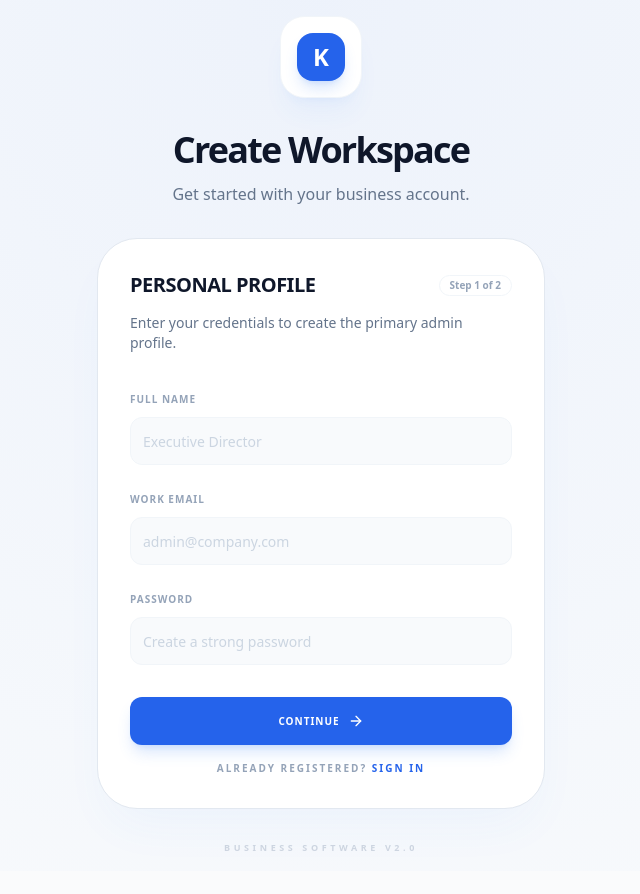
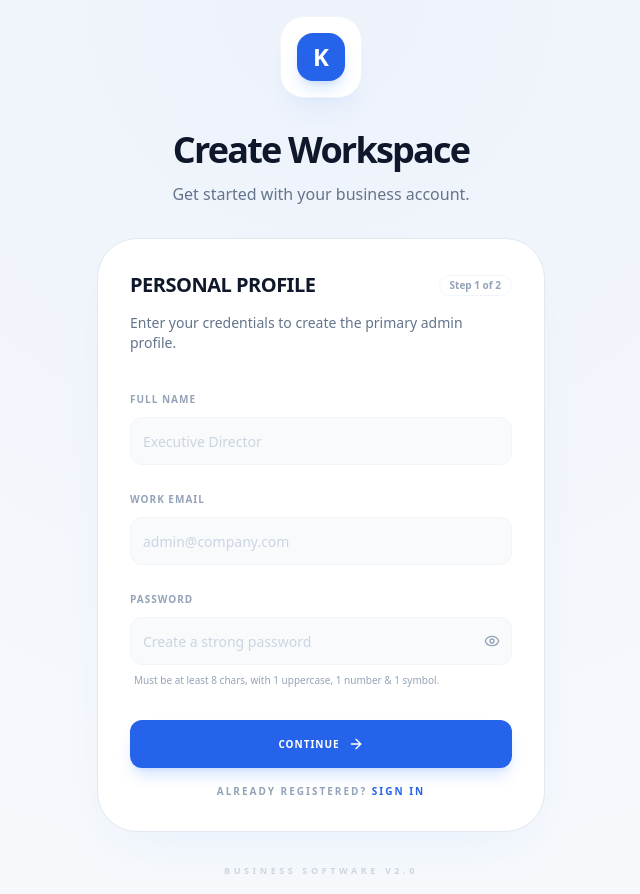
Before and after one commit to Adityavanjre/ERP, a Next.js app in the folder nexus/frontend/: page /portal/register in a window 1280 px wide. Shown: the whole page, without its empty margins (319-959 px from the left). Before the commit the page ends 871 px from the top, so only its background shows below. Built offline with nearby package versions, Linux system fonts and the light colour scheme; no server answers.

Commit message:
feat(auth): Added password visibility toggle and stricter validation

```diff
--- a/nexus/frontend/src/app/(auth)/login/page.tsx
+++ b/nexus/frontend/src/app/(auth)/login/page.tsx
@@ -17,10 +17,13 @@ import { useRouter } from "next/navigation"
 import { api } from "@/lib/api"
 import { toast } from "sonner"
 
+import { Eye, EyeOff } from "lucide-react"
+
 export default function LoginPage() {
     const router = useRouter()
     const [email, setEmail] = useState("")
     const [password, setPassword] = useState("")
+    const [showPassword, setShowPassword] = useState(false)
     const [loading, setLoading] = useState(false)
     const [error, setError] = useState("")
 
@@ -97,14 +100,23 @@ export default function LoginPage() {
                                     Recovery?
                                 </span>
                             </div>
+                            <div className="relative">
                                 <Input
                                     id="password"
-                                type="password"
-                                className="bg-slate-50 border-slate-200 text-slate-900 focus:ring-blue-500/20 focus:border-blue-500 h-12 rounded-xl px-4"
+                                    type={showPassword ? "text" : "password"}
+                                    className="bg-slate-50 border-slate-200 text-slate-900 focus:ring-blue-500/20 focus:border-blue-500 h-12 rounded-xl px-4 pr-10"
                                     value={password}
                                     onChange={(e) => setPassword(e.target.value)}
                                     required
                                 />
+                                <button
+                                    type="button"
+                                    onClick={() => setShowPassword(!showPassword)}
+                                    className="absolute right-3 top-1/2 -translate-y-1/2 text-slate-400 hover:text-slate-600 transition-colors"
+                                >
+                                    {showPassword ? <EyeOff size={16} /> : <Eye size={16} />}
+                                </button>
+                            </div>
                         </div>
                     </CardContent>
                     <CardFooter className="flex flex-col gap-4 pb-8">
--- a/nexus/frontend/src/app/(auth)/register/page.tsx
+++ b/nexus/frontend/src/app/(auth)/register/page.tsx
@@ -11,7 +11,7 @@ import { Input } from '@/components/ui/input';
 import { Label } from '@/components/ui/label';
 import { Card, CardContent, CardDescription, CardFooter, CardHeader, CardTitle } from '@/components/ui/card';
 import { Select, SelectContent, SelectItem, SelectTrigger, SelectValue } from '@/components/ui/select';
-import { Loader2, ArrowRight, ArrowLeft, CheckCircle2 } from 'lucide-react';
+import { Loader2, ArrowRight, ArrowLeft, CheckCircle2, Eye, EyeOff } from 'lucide-react';
 import { Badge } from '@/components/ui/badge';
 import { toast } from 'sonner';
 import { api } from '@/lib/api';
@@ -20,7 +20,11 @@ import { api } from '@/lib/api';
 const userSchema = z.object({
     fullName: z.string().min(2, 'Full name is required'),
     email: z.string().email('Invalid email address'),
-    password: z.string().min(6, 'Password must be at least 6 characters'),
+    password: z.string()
+        .min(8, 'Password must be at least 8 characters')
+        .regex(/[A-Z]/, 'Must contain at least one uppercase letter')
+        .regex(/[0-9]/, 'Must contain at least one number')
+        .regex(/[^a-zA-Z0-9]/, 'Must contain at least one special character'),
 });
 
 const companySchema = z.object({
@@ -36,6 +40,7 @@ export default function RegisterPage() {
     const [step, setStep] = useState(1);
     const [isLoading, setIsLoading] = useState(false);
     const [userData, setUserData] = useState<UserFormData | null>(null);
+    const [showPassword, setShowPassword] = useState(false);
 
     // Forms
     const {
@@ -157,13 +162,25 @@ export default function RegisterPage() {
 
                                 <div className="space-y-2">
                                     <Label htmlFor="password" className="text-[10px] font-black uppercase tracking-widest text-slate-400">Password</Label>
-                                    <Input
-                                        className="bg-slate-50 border-slate-100 text-slate-900 focus:ring-blue-600 focus:border-blue-600 placeholder:text-slate-300 h-12 rounded-xl font-medium"
-                                        id="password"
-                                        type="password"
-                                        placeholder="Create a strong password"
-                                        {...registerUser('password')}
-                                    />
+                                    <div className="relative">
+                                        <Input
+                                            className="bg-slate-50 border-slate-100 text-slate-900 focus:ring-blue-600 focus:border-blue-600 placeholder:text-slate-300 h-12 rounded-xl font-medium pr-10"
+                                            id="password"
+                                            type={showPassword ? "text" : "password"}
+                                            placeholder="Create a strong password"
+                                            {...registerUser('password')}
+                                        />
+                                        <button
+                                            type="button"
+                                            onClick={() => setShowPassword(!showPassword)}
+                                            className="absolute right-3 top-1/2 -translate-y-1/2 text-slate-400 hover:text-slate-600 transition-colors"
+                                        >
+                                            {showPassword ? <EyeOff size={16} /> : <Eye size={16} />}
+                                        </button>
+                                    </div>
+                                    <p className="text-[10px] text-slate-400 font-medium ml-1">
+                                        Must be at least 8 chars, with 1 uppercase, 1 number & 1 symbol.
+                                    </p>
                                     {userErrors.password && (
                                         <p className="text-xs text-rose-500 font-bold">{userErrors.password.message}</p>
                                     )}
```
Lines whose indentation alone changed are shown as unchanged.
